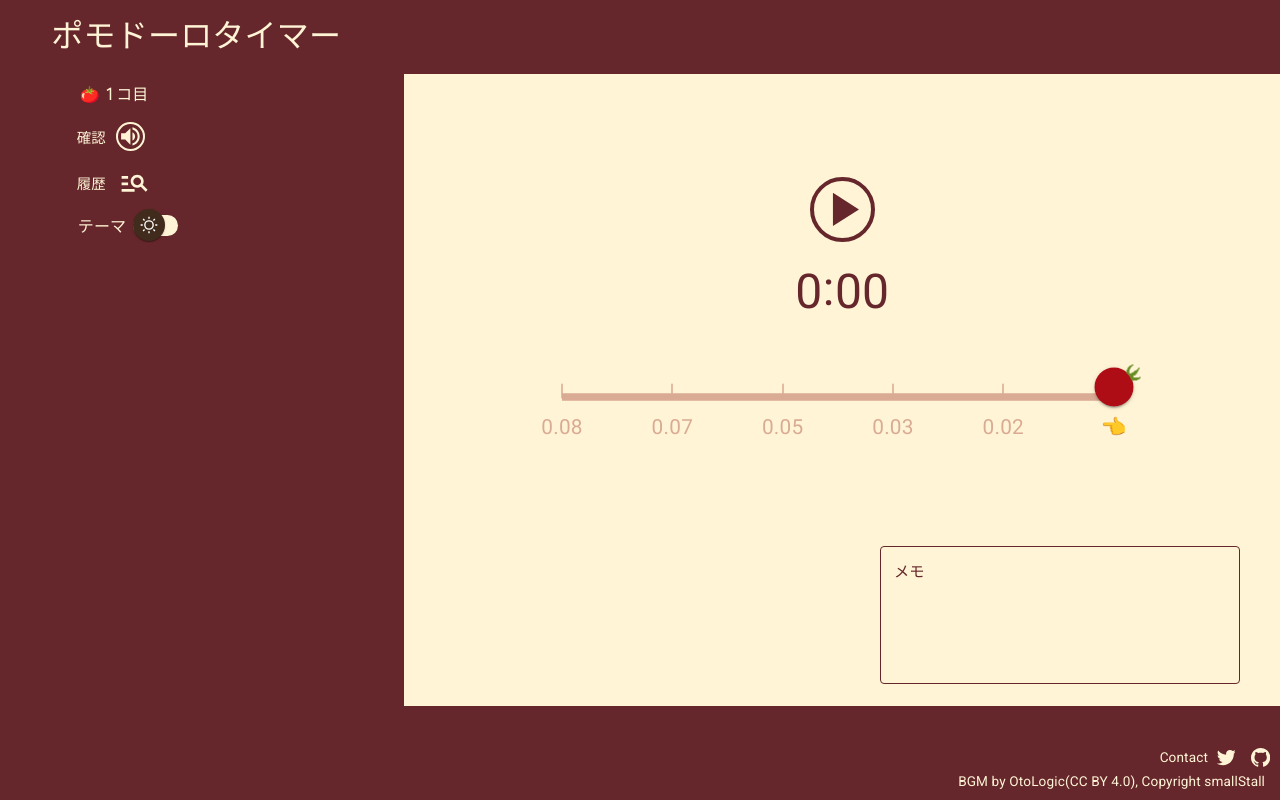
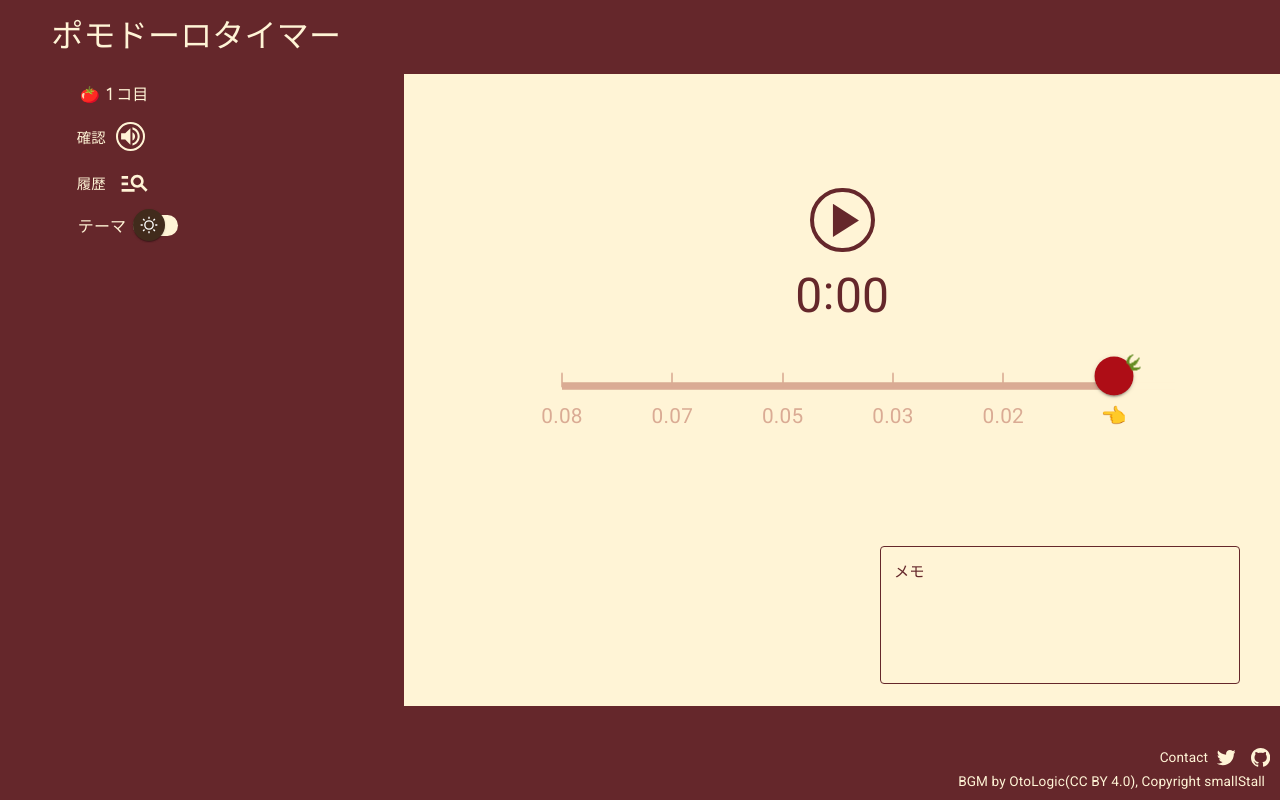
Before and after one commit to smallStall/tomato_timer, a Next.js app: page / in a window 1280 px wide. Built offline with nearby package versions, Linux system fonts and the light colour scheme.

Commit message:
twitterカードの作成

```diff
--- a/src/components/molecules/digit.module.scss
+++ b/src/components/molecules/digit.module.scss
@@ -5,7 +5,7 @@
   font-size: var(--font-size);
   color: var(--primary);
   font-family: 'Roboto', sans-serif;
-  margin:  0 0 0.3em 0;
+  margin:  0 0 0 0;
 }
 
 .colon{
--- a/src/components/molecules/digit.tsx
+++ b/src/components/molecules/digit.tsx
@@ -10,7 +10,6 @@ type Props = {
 const Digit: React.VFC<Props> = ({ seconds }) => {
   const min = seconds > 0 ? Math.floor(seconds / 60) : 0;
   const sec = seconds > 0 ? Math.floor(seconds - min * 60) : 0;
-  const style = {} as React.CSSProperties;
   return (
     <p className={styles.root}>
       {min}
--- a/src/components/organisms/timerButton.module.scss
+++ b/src/components/organisms/timerButton.module.scss
@@ -2,7 +2,6 @@
   display: flex;
   align-items: baseline;
   justify-content: center;
-  margin-bottom: 0.4em;
 }
 
 @mixin baseButton($color: black, $size:2.7em)  {
--- a/src/components/organisms/tomatoSlider.tsx
+++ b/src/components/organisms/tomatoSlider.tsx
@@ -63,20 +63,15 @@ const TomatoSlider: React.VFC<Props> = ({
 
   const onChangeSlider = (_event: any, value: number | number[]) => {
     if (status === StatusValues.stopped && typeof value === "number") {
-      setSliderVal(value);
+      if(value <= 0){
+        setSliderVal(value);
+      }
     }
   };
 
   const onCommitedSlider = (_event: any, value: number | number[]) => {
     if (value > 0 || typeof value !== "number") {
       return;
-    }
-    if (status === StatusValues.paused) {
-      timer.resume();
-    } else if (status === StatusValues.stopped) {
-      delay(timer.start, 200);
-    } else if (isRunning) {
-      timer.pause();
     }
   };
 
```
Also changed, not shown: 1 other file (tests, documents, lock files or other folders).
